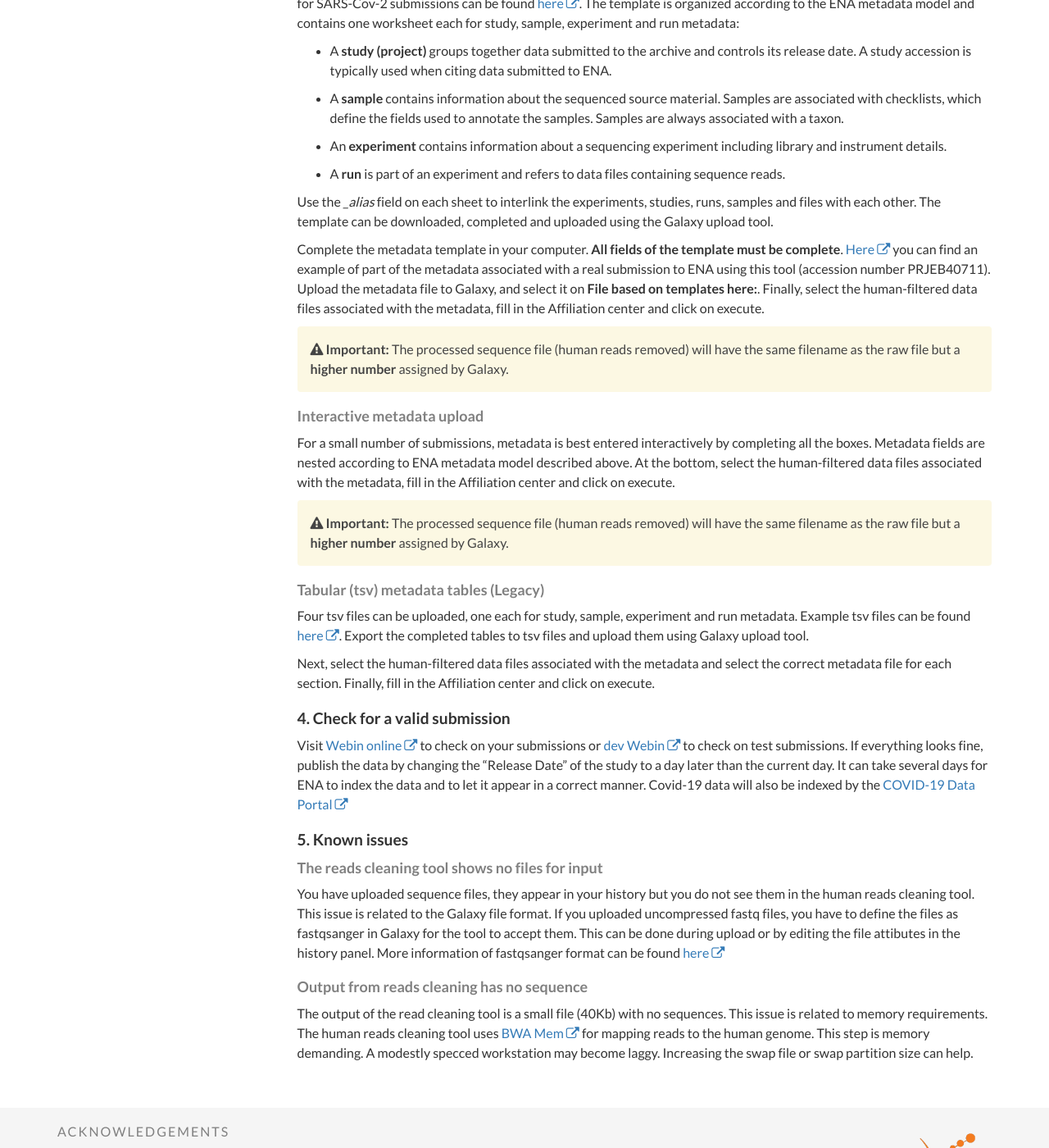
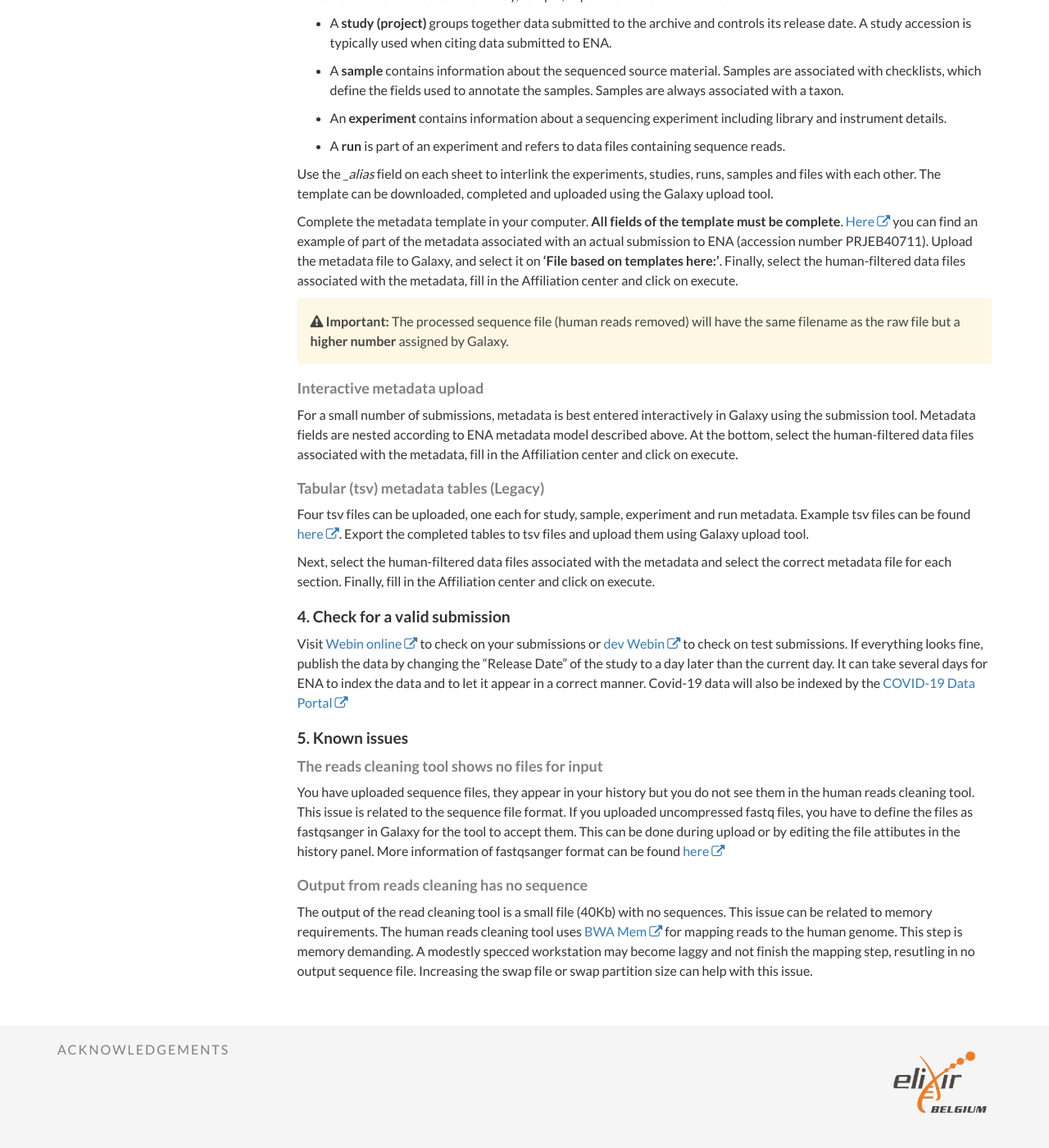
Before and after one commit to ELIXIR-Belgium/rdm-guide, a Jekyll site: the page built from pages/covid-19/sarscov2_submission.md, in a window 1280 px wide and 1400 px high, scrolled down 4900 px. Shown: the whole window at 82% size. Built offline with Jekyll 4.4.1, drawn with Linux system fonts in a browser that asks for light colours; some of the changed text lies outside the part shown.

Commit message:
Update sarscov2_submission.md

```diff
--- a/pages/covid-19/sarscov2_submission.md
+++ b/pages/covid-19/sarscov2_submission.md
@@ -58,10 +58,9 @@ Raw data can be uploaded using Galaxy's upload tool found at the top right of th
 {% include image.html file="upload_options.png" alt="Uploading files In Galaxy" caption="Figure 1. Data upload locations in Galaxy "%}
 
 
-The data upload
 There are different options for uploading data files:
-- Local files can be uploaded by drag-and-dropping to 'Drop files here' (Fig. 2a) area or selecting  'Choose local files'(Fig. 2b) and browsing to the local files
-- 'Paste/Fetch data' (Fig 2c) allows fetching remote files from the web by entering a URL or pasting the data itself (Fig. 3)
+- Local files can be uploaded by drag-and-dropping to 'Drop files here' (Fig. 2a) area or by selecting  'Choose local files'(Fig. 2b) and browsing to the local files
+- 'Paste/Fetch data' (Fig 2c) allows fetching remote files from the web by entering a URL or pasting the data itself
 
 {% include image.html file="upload_interface.png" alt="Upload menu" caption="Figure 2. Data upload options in Galaxy"%}
 
@@ -80,7 +79,7 @@ Select the filtering tool from the **Tools** panel on the right.
 
 
 * Select human h38 reference genome (Fig. 4a).
-* Choose single or paired end (Fig. 4b)
+* Choose single or paired-end (Fig. 4b)
 * Select the files to clean (uploaded on the previous step, Fig. 4c)
 * Click on *Execute* (Fig. 4d)
 
@@ -93,19 +92,17 @@ The tool will now process the raw reads to remove reads that map to the human ge
 
 
 ### 3. Upload metadata and submit to ENA
-The **ENA Upload tool** under *Submission tools* is used to generate the metadata in the right format, associate it with the sequence data files ans submit everything to ENA.
-
-It is advisable to first test your submissions using the Webin test service where changes are not permanent and are erased every 24 hours. Do this by selecting **'Yes'** on **'Submit to test ENA server?''**.
+The **ENA Upload tool** under *Submission tools* is used to generate the metadata in the right format, associate it with the sequence data files and submit everything to ENA. It is advisable to first test your submissions using the Webin test service where changes are not permanent and are erased every 24 hours. Do this by selecting **'Yes'** on **'Submit to test ENA server?''**.
 
 
 Submission to ENA requires accompanying metadata that complies with the [ENA metadata model](https://ena-docs.readthedocs.io/en/latest/submit/general-guide/metadata.html).
 
 The tool offers three ways of entering metadata for submission:
 * Using the Excel template (default, Fig. 5a)
-* Interactive generation of the metadata structure (Fig. 5b)
+* Interactively generating the metadata structure (Fig. 5b)
 * Using the 4 tsv templates (legacy, Fig. 5c)
 
-All three allow you to make a test submission to the server of ENA. All metadata fields must be completed for the submission to go through. The submission tool will validate the metadata before submission.
+All three allow you to make a submission to either the test or production server of ENA. All metadata fields must be completed for the submission to go through. The submission tool will validate the metadata before submission.
 
 
 {% include image.html file="3_ways_metadata.png" alt="2ways of submitting metadata" caption="Figure 5. Three ways of submitting the metadata through the ENA-upload tool."%}
@@ -121,16 +118,15 @@ For submission of a large number of files, we recommend to use the Excel templat
 
 Use the *_alias* field on each sheet to interlink the experiments, studies, runs, samples and files with each other. The template can be downloaded, completed and uploaded using the Galaxy upload tool.
 
-Complete the metadata template in your computer. **All fields of the template must be complete**. [Here](https://drive.google.com/file/d/1Z3LszV6IkgmcESsz2K7Mdv8pcnolUHT5/view?usp=sharing) you can find an example of part of the metadata associated with a real submission to ENA using this tool (accession number PRJEB40711). Upload the metadata file to Galaxy, and select it on **File based on templates here:**.
+Complete the metadata template in your computer. **All fields of the template must be complete**. [Here](https://drive.google.com/file/d/1Z3LszV6IkgmcESsz2K7Mdv8pcnolUHT5/view?usp=sharing) you can find an example of part of the metadata associated with an actual submission to ENA (accession number PRJEB40711). Upload the metadata file to Galaxy, and select it on **'File based on templates here:'**.
 Finally, select the human-filtered data files associated with the metadata, fill in the Affiliation center and click on execute.
 
 {% include important.html content="The processed sequence file (human  reads removed) will have the same filename as the raw file but a **higher number** assigned by Galaxy." %}
 
 #### Interactive metadata upload
-For a small number of submissions, metadata is best entered interactively by completing all the boxes. Metadata fields are nested according to ENA metadata model described above.
+For a small number of submissions, metadata is best entered interactively in Galaxy using the submission tool. Metadata fields are nested according to ENA metadata model described above.
 At the bottom, select the human-filtered data files associated with the metadata, fill in the Affiliation center and click on execute.
 
-{% include important.html content="The processed sequence file (human  reads removed) will have the same filename as the raw file but a **higher number** assigned by Galaxy." %}
 
 #### Tabular (tsv) metadata tables (Legacy)
 Four tsv files can be uploaded, one each for study, sample, experiment and run metadata. Example tsv files can be found [here](https://github.com/usegalaxy-eu/ena-upload-cli/tree/master/example_tables).
@@ -148,12 +144,12 @@ Visit [Webin online](https://www.ebi.ac.uk/ena/submit/webin) to check on your su
 ### 5. Known issues
 
 #### The reads cleaning tool shows no files for input
-You have uploaded sequence files, they appear in your history but you do not see them in the human reads cleaning tool. This issue is related to the Galaxy file format. If you uploaded uncompressed fastq files, you have to define the files as fastqsanger in Galaxy for the tool to accept them. This can be done during upload or by editing the file attibutes in the history panel. More information of fastqsanger format can be found [here](https://galaxyproject.org/support/fastqsanger/)
+You have uploaded sequence files, they appear in your history but you do not see them in the human reads cleaning tool. This issue is related to the sequence file format. If you uploaded uncompressed fastq files, you have to define the files as fastqsanger in Galaxy for the tool to accept them. This can be done during upload or by editing the file attibutes in the history panel. More information of fastqsanger format can be found [here](https://galaxyproject.org/support/fastqsanger/)
 
 #### Output from reads cleaning has no sequence
-The output of the read cleaning tool is a small file (40Kb) with no sequences. This issue is related to memory requirements.
+The output of the read cleaning tool is a small file (40Kb) with no sequences. This issue can be related to memory requirements.
 The human reads cleaning tool uses [BWA Mem](http://bio-bwa.sourceforge.net/) for mapping reads to the human genome. This step is memory demanding.
-A modestly specced workstation may become laggy. Increasing the swap file or swap partition size can help.
+A modestly specced workstation may become laggy and not finish the mapping step, resutling in no output sequence file. Increasing the swap file or swap partition size can help with this issue.
 
 
 <!-- include table or link to table explaining all metadata fields. Use the same in Galaxy (include table at bottom) -->
```
